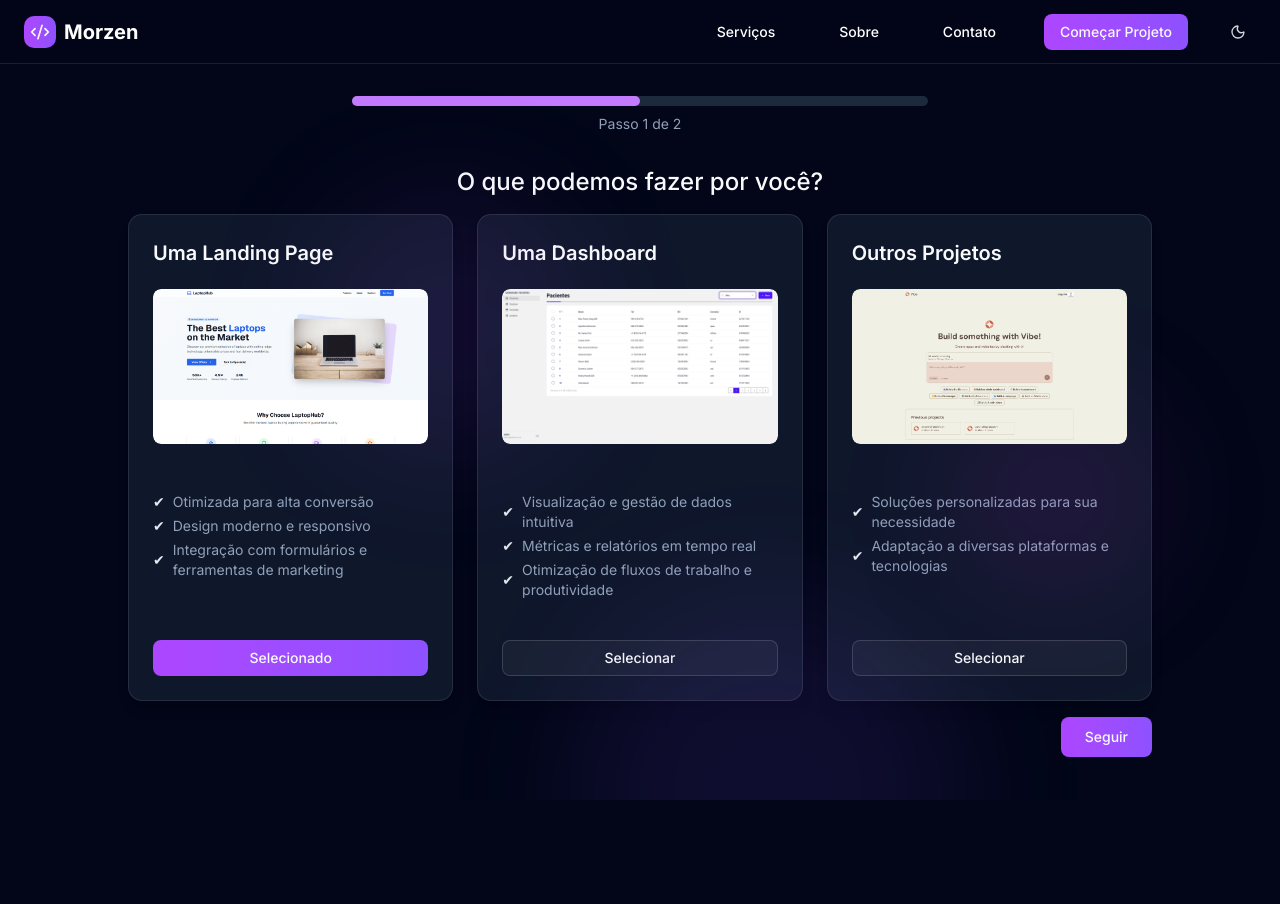
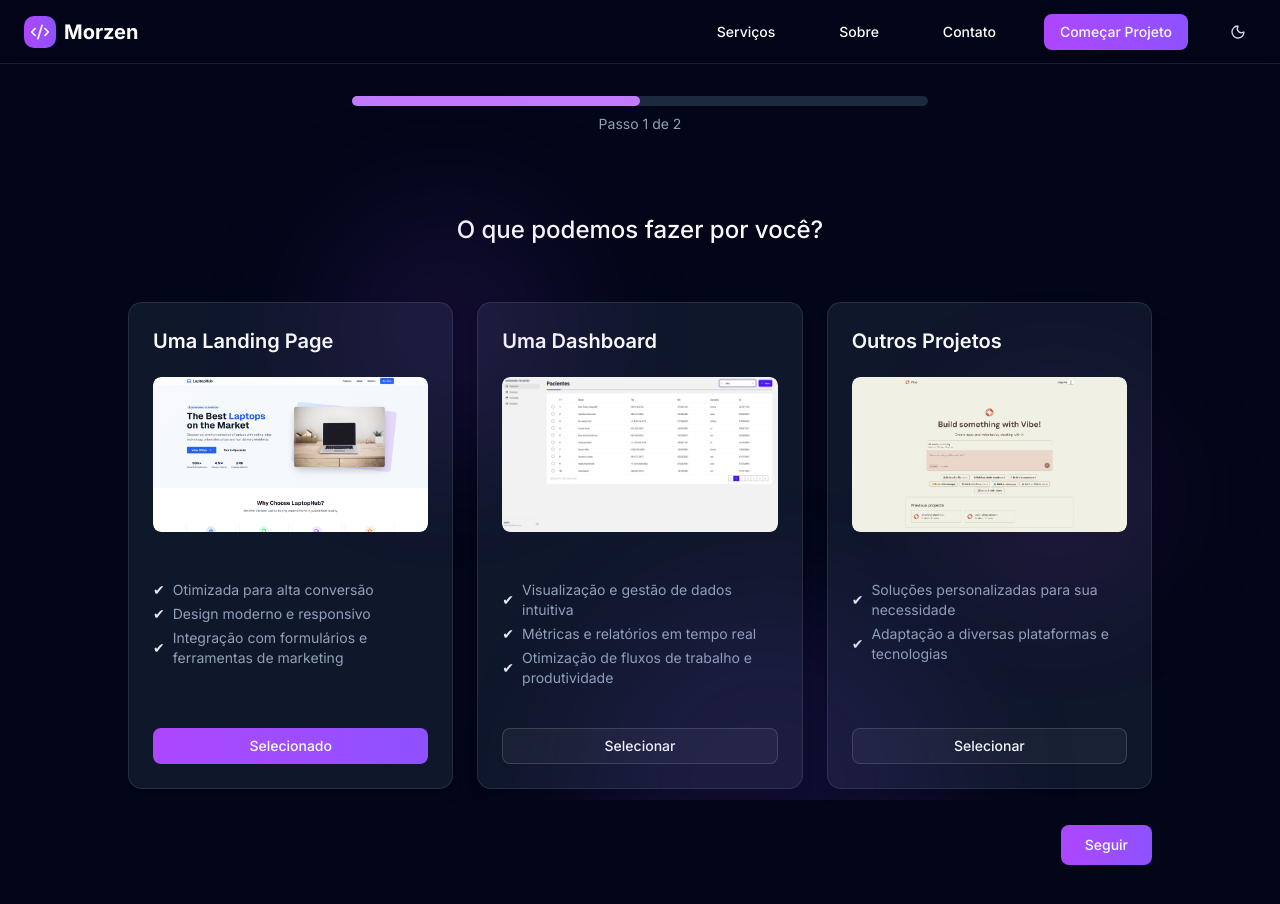
Before and after one commit to jeanpatrickm/Morzen, a Next.js app: page /new_project in a window 1280 px wide. Shown: the top 904 px of the page. Built offline with nearby package versions, Linux system fonts and the light colour scheme.

Commit message:
feat: fix cards new-project

```diff
--- a/src/app/(public)/new_project/_components/form-description-step.tsx
+++ b/src/app/(public)/new_project/_components/form-description-step.tsx
@@ -32,7 +32,7 @@ export function FormDescriptionStep({
   };
 
   return (
-    <div className="flex flex-col gap-6 items-center w-full max-w-lg mx-auto p-4 border rounded-lg shadow-md">
+    <div className="flex flex-col gap-6 items-center w-full max-w-lg mx-auto p-4 border rounded-lg shadow-md mt-35 mb-35">
       <h2 className="text-2xl font-semibold text-center">
         Detalhes do Projeto e Contato
       </h2>
--- a/src/app/(public)/new_project/_components/form-project-step.tsx
+++ b/src/app/(public)/new_project/_components/form-project-step.tsx
@@ -21,8 +21,10 @@ export function FormProjectStep({
   handleNext,
 }: ProjectSelectionStepProps) {
   return (
-    <div className="max-w-5xl mx-auto min-h-screen flex flex-col gap-4 items-center">
-      <h1 className="text-2xl font-medium">O que podemos fazer por você?</h1>
+    <div className="max-w-5xl mx-auto min-h-screen flex flex-col gap-4 items-center mt-10 ">
+      <h1 className="text-2xl font-medium mt-10 mb-10">
+        O que podemos fazer por você?
+      </h1>
       <section className="grid grid-cols-1 md:grid-cols-2 lg:grid-cols-3 gap-6 w-full">
         {projects.map((project, index) => (
           <Card
@@ -70,7 +72,7 @@ export function FormProjectStep({
           </Card>
         ))}
       </section>
-      <div className="flex justify-end w-full">
+      <div className="flex justify-end w-full mt-5">
         <Button variant="default" size="lg" onClick={handleNext}>
           Seguir
         </Button>
```
